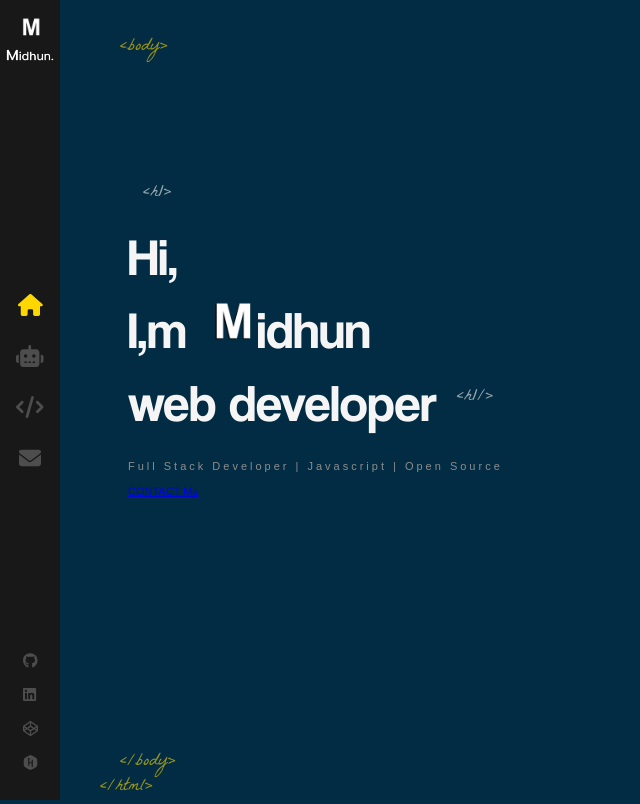
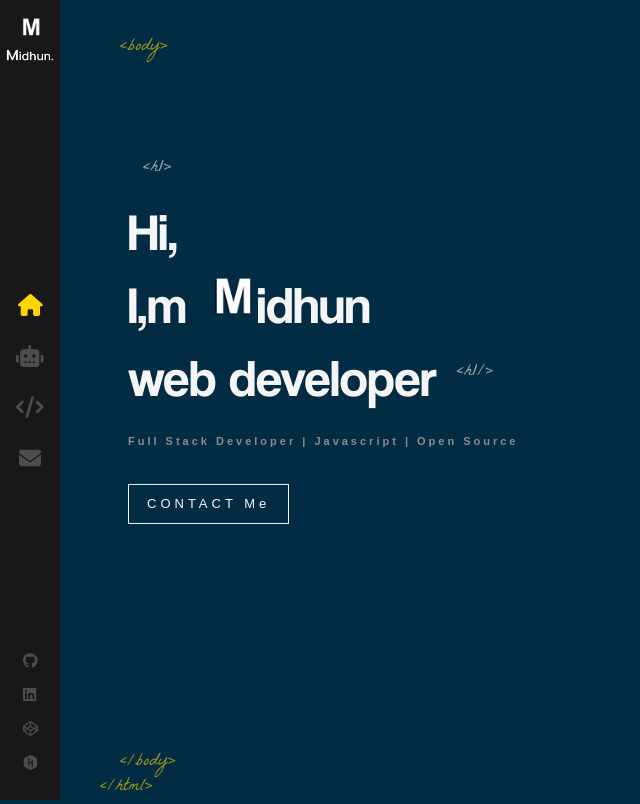
Before and after one commit to midhxn/portfolio, a React (Create React App) app: page / in a window 1280 px wide. Shown: the whole page, without its empty margins (0-640 px from the left). Built offline with nearby package versions, Linux system fonts and the light colour scheme.

Commit message:
style added - daily progress

```diff
--- a/src/components/Home/index.scss
+++ b/src/components/Home/index.scss
@@ -55,10 +55,30 @@
     h2{
         color: #8d8d8d;
         margin-top: 20px;
-        font-weight: 400;
+        font-weight: 600;
         font-size: 11px;
         font-family: sans-serif;
         letter-spacing: 3px;
         animation: fadein 1s 1.8s backwards;
     }
+
+    .flat-button{
+        color: whitesmoke;
+        font-size: 13px;
+        font-weight: 400;
+        letter-spacing: 4px;
+        font-family: sans-serif;
+        text-decoration: none;
+        padding: 10px 18px;
+        border: 1px solid whitesmoke;
+        margin-top: 25px;
+        float: left;
+        animation: fadeIn 1s 1.8s backwards;
+        white-space: nowrap;
+
+        &:hover{
+            background: whitesmoke;
+            color: #333;
         }
+    }
+}
```
Lines whose indentation alone changed are shown as unchanged.
